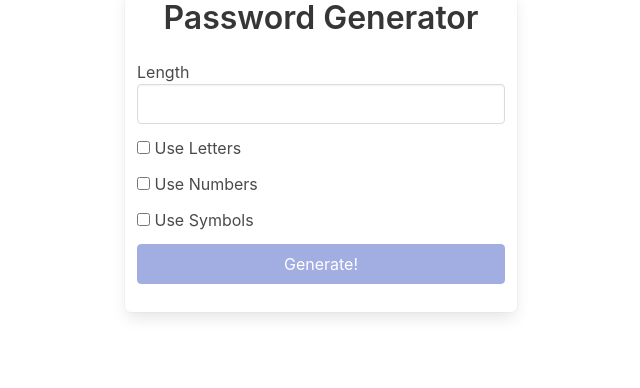
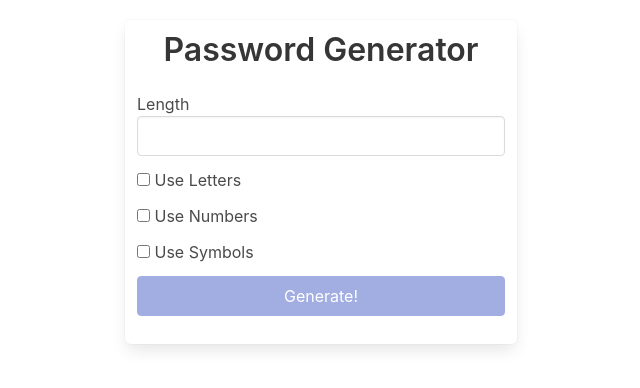
Before and after one commit to nelsW70/password-generator, an Angular app: page / in a window 1280 px wide. Shown: the top 388 px of the page, without its empty margins (319-959 px from the left). Built offline with nearby package versions, Linux system fonts and the light colour scheme.

Commit message:
final styling on container class

```diff
--- a/src/app/app.component.css
+++ b/src/app/app.component.css
@@ -1,3 +1,7 @@
+.container {
+  margin-top: 2rem;
+}
+
 button {
   margin-bottom: 1rem;
 }
```
